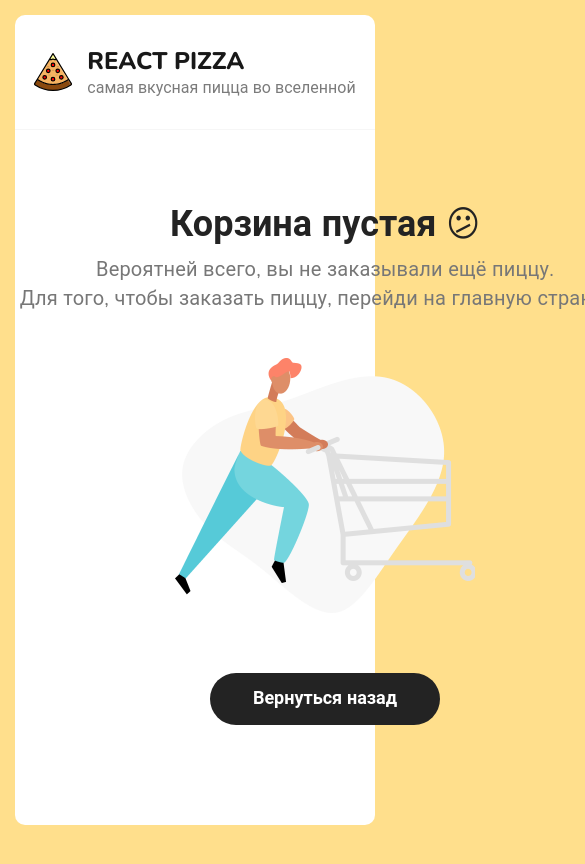
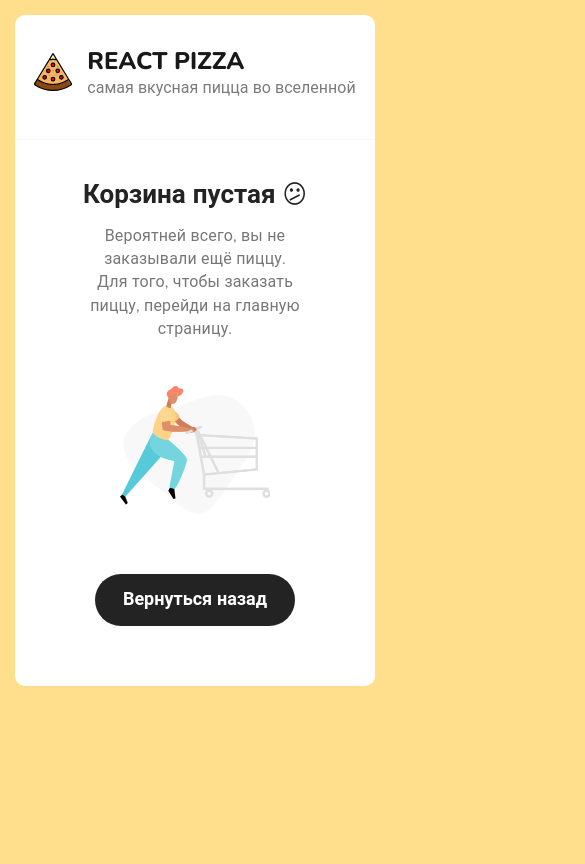
Before and after one commit to Alla-AS/React-Pizza, a React (Create React App) app: page /cart in a window 390 px wide. Shown: the top 864 px of the page, 585 px wide, since content can reach past the window. Built offline with nearby package versions, Linux system fonts and the light colour scheme.

Commit message:
add media for empty-cart

```diff
--- a/src/scss/app.scss
+++ b/src/scss/app.scss
@@ -471,6 +471,26 @@ body {
         right: 10px;
       }
     }
+
+    &--empty {
+      margin: 40px auto;
+      width: 240px;
+
+      h2 {
+        font-size: 26px;
+      }
+      p {
+        font-size: 16px;
+      }
+
+      img {
+        width: 150px;
+      }
+
+      .button--black {
+        width: 200px;
+      }
+    }
   }
 
   @media (max-width: 510px) {
--- a/src/scss/components/_header.scss
+++ b/src/scss/components/_header.scss
@@ -5,7 +5,7 @@
   padding: 40px 0;
 
   @media (max-width: 900px) {
-    padding: 30px 0 0;
+    padding: 30px 0 10px;
   }
 
 
```
